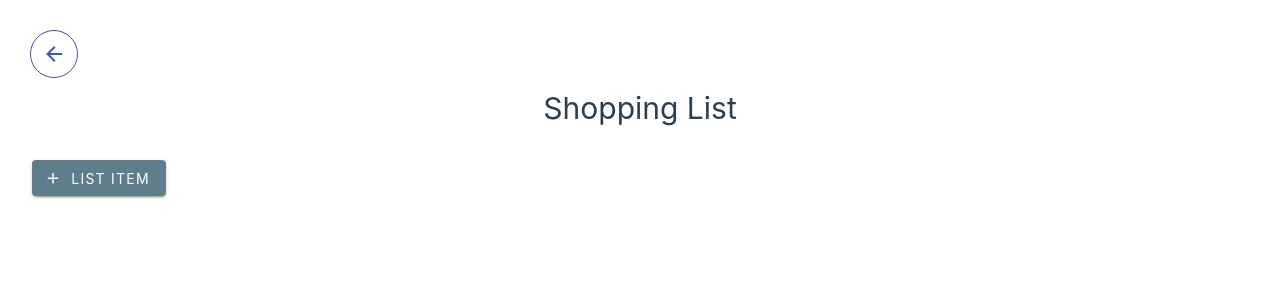
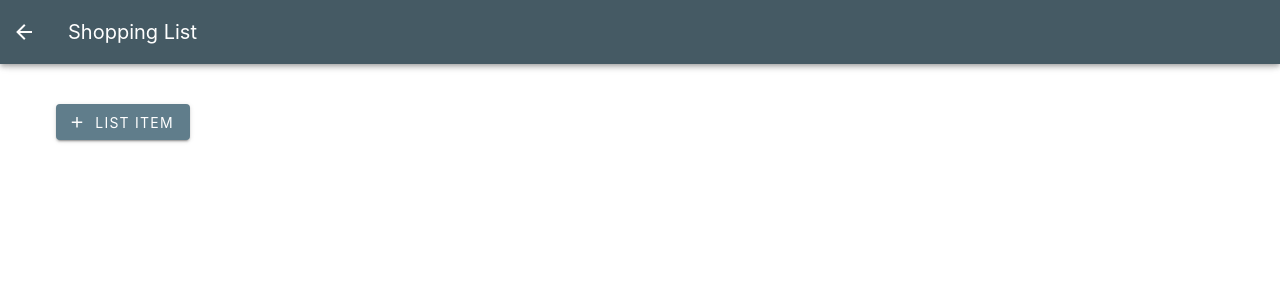
Before and after one commit to patriciohuang/home-stock-manager, a Vue app: page /shopping-list in a window 1280 px wide. Shown: the top 300 px of the page. Built offline with nearby package versions, Linux system fonts and the light colour scheme.

Commit message:
suggestion component and delete shopping list item

```diff
--- /dev/null
+++ b/src/components/SuggestionList.vue
@@ -0,0 +1,27 @@
+<template>
+  <v-theme-provider theme="dark">
+    <h3>Suggestions</h3>
+    <v-card
+      v-for="item in suggestionList"
+      class="pl-6"
+    >
+      <v-list @click="addItem(item)">{{ item }}</v-list>
+    </v-card>
+  </v-theme-provider>
+</template>
+<script>
+export default {
+  emits: ['addItem'],
+  data: ()=> ({
+    suggestionList: [],
+  }),
+  mounted() {
+    this.suggestionList = JSON.parse(localStorage.getItem('suggestionList') || '[]');
+  },
+  methods: {
+    addItem: function(item) {
+      this.$emit("addItem", item)
+    }
+  }
+}
+</script>
--- a/src/views/ShoppingList.vue
+++ b/src/views/ShoppingList.vue
@@ -1,37 +1,39 @@
 <template>
   <main>
-    <v-container>
-      <v-row>
-        <v-col cols="12">
-          <RouterLink to="/" class="go-back">
+    <v-layout>
+      <v-app-bar color="blue-grey-darken-2">
+        <RouterLink to="/">
           <v-btn
-              icon="mdi-arrow-left"
-              color="indigo"
-              variant="outlined"
+            icon
+            class="hidden-xs-only"
+          >
+            <v-icon color="white">mdi-arrow-left</v-icon>
+          </v-btn>
+        </RouterLink>
+        <v-app-bar-title>Shopping List</v-app-bar-title>
+      </v-app-bar>
+      <v-container class="pt-12">
+        <v-row v-for="item in shoppingList" :key="item.name" class="d-flex justify-space-between">
+            <v-checkbox :label="item.name" hide-details></v-checkbox>
+            <v-btn
+            variant="text"
+            icon="mdi-close"
+            color="blue-grey-lighten-3"
+            @click="deleteItem(item)"
             >
             </v-btn>
-          </RouterLink>
-        </v-col>
-      </v-row>
-      <v-row>
-        <v-col cols="12" class="py-6">
-          <h1>Shopping List</h1>
-        </v-col>
-      </v-row>
-    </v-container>
-    <v-row v-for="item in shoppingList">
-      <v-col>
-        <v-checkbox :label="item.name"></v-checkbox>
-      </v-col>
         </v-row>
         <RouterLink to="/shopping-list/add-item">
           <v-btn
           color="blue-grey"
           prepend-icon="mdi-plus"
+          class="my-6"
         >
           List item
         </v-btn>
         </RouterLink>
+      </v-container>
+    </v-layout>
   </main>
 </template>
 <script>
@@ -42,5 +44,12 @@ export default {
   mounted() {
     this.shoppingList = JSON.parse(localStorage.getItem('shoppingList') || '[]');
   },
+  methods: {
+      deleteItem : function (item) {
+        const index = this.shoppingList.indexOf(item)
+        this.shoppingList.splice(index, 1);
+        localStorage.setItem('shoppingList', JSON.stringify(this.shoppingList));
+      },
+    }
 }
 </script>
```
Lines whose indentation alone changed are shown as unchanged.
